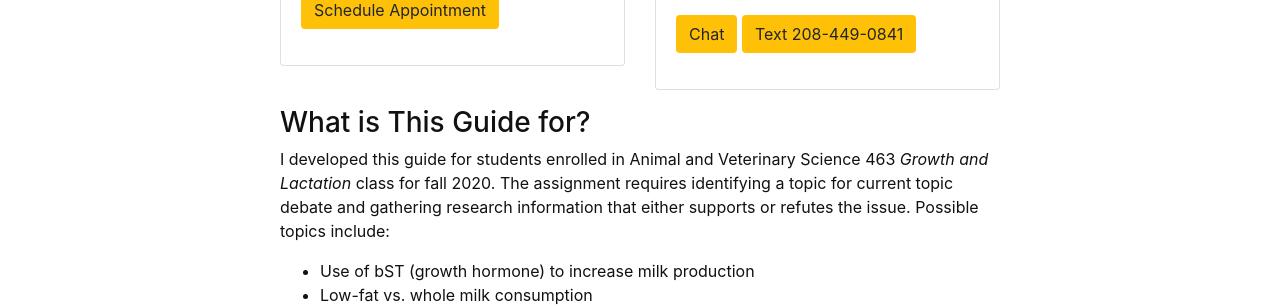
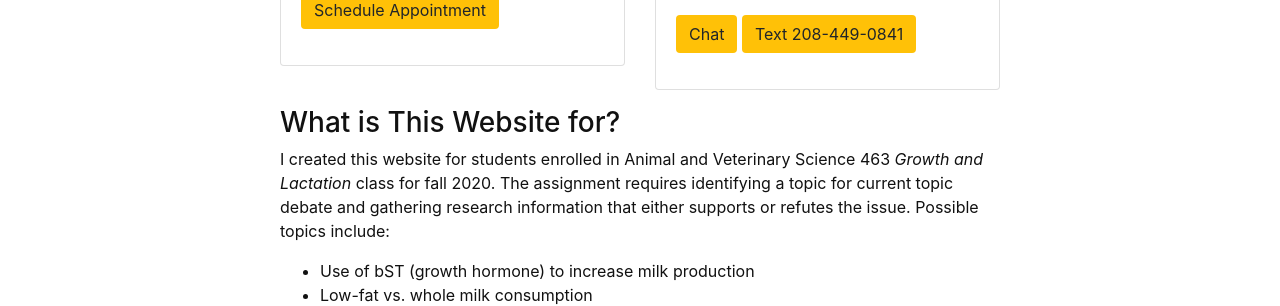
Before and after one commit to hanwendong1/AVS463-f20, a Jekyll site: the page built from index.md, in a window 1280 px wide. Shown: the part 810-1116 px from the top of the page. Built offline with Jekyll 4.4.1, drawn with Linux system fonts in a browser that asks for light colours.

Commit message:
Update index.md

```diff
--- a/index.md
+++ b/index.md
@@ -39,8 +39,8 @@ My name is Hanwen Dong and I am the [liaison librarian for College of Agricultur
 </div>
  <p>
 </p>
-### What is This Guide for?
-I developed this guide for students enrolled in Animal and Veterinary Science 463 *Growth and Lactation* class for fall 2020. The assignment requires identifying a topic for current topic debate and gathering research information that either supports or refutes the issue. Possible topics include:
+### What is This Website for?
+I created this website for students enrolled in Animal and Veterinary Science 463 *Growth and Lactation* class for fall 2020. The assignment requires identifying a topic for current topic debate and gathering research information that either supports or refutes the issue. Possible topics include:
 - Use of bST (growth hormone) to increase milk production
 - Low-fat vs. whole milk consumption
 - Organic vs. conventional farming
```
